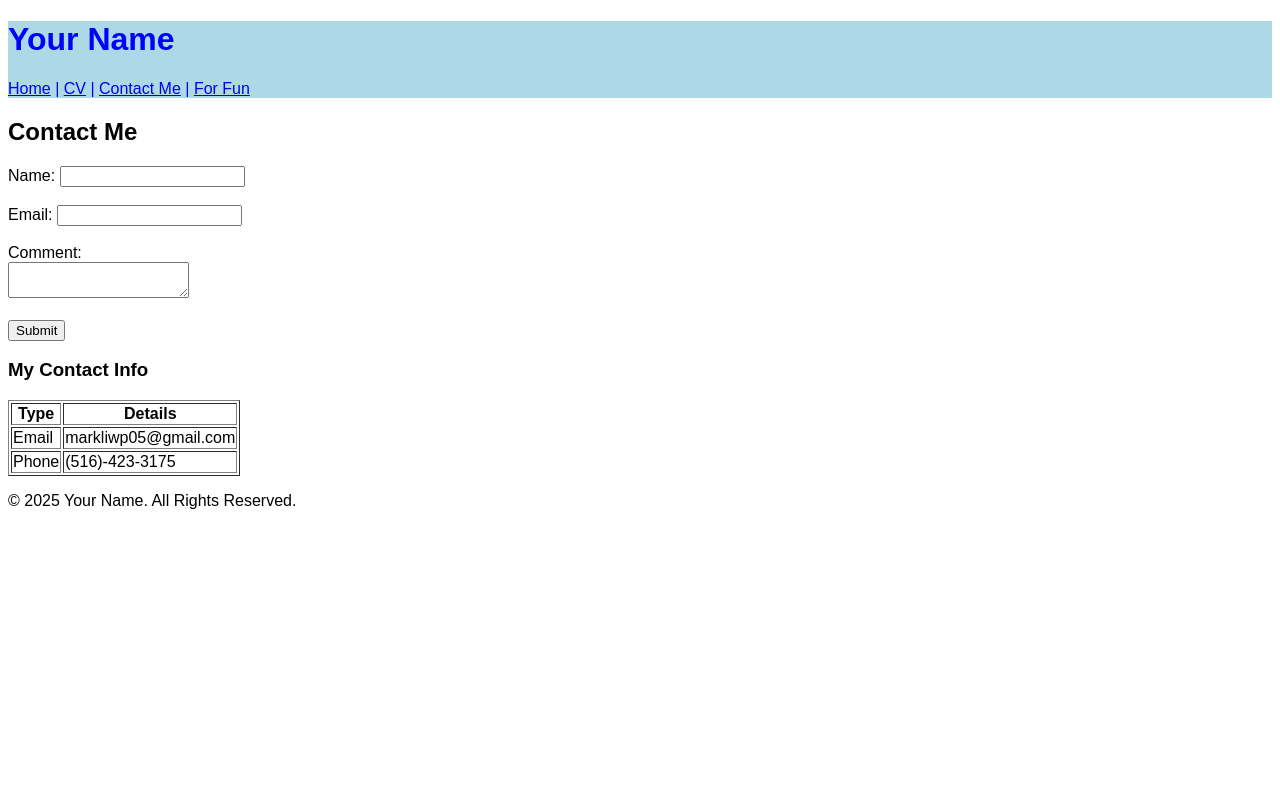
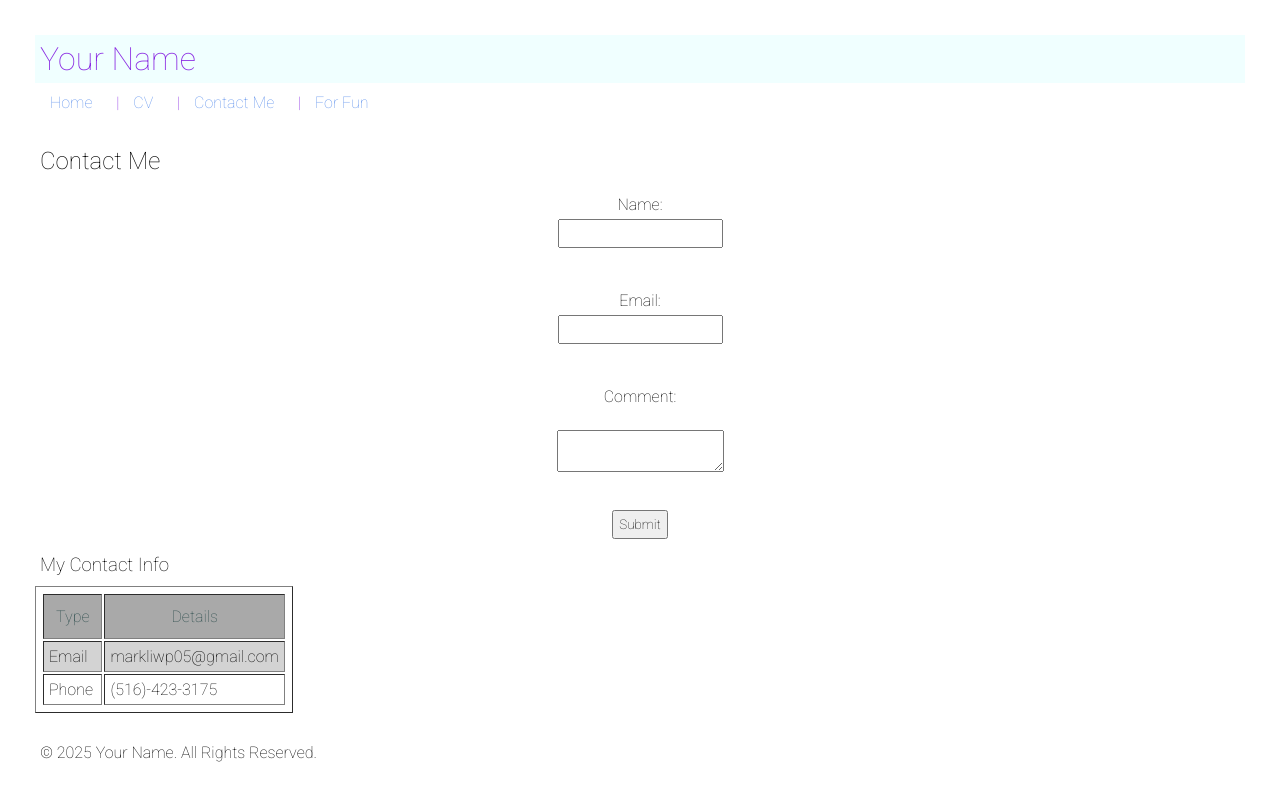
Before and after one commit to MarkLi28/WebDevLabs, a plain HTML site: page views/contact.html in a window 1280 px wide. Drawn offline with Linux system fonts and the light colour scheme.

Commit message:
Add files via upload

```diff
--- /dev/null
+++ b/static/style.css
@@ -0,0 +1,39 @@
+*{
+    font-family: 'Roboto', sans-serif;
+    padding: 5px;
+    margin: 5px;
+    font-optical-sizing: auto;
+    font-weight: 100;
+    font-style: normal;
+}
+
+header{
+    color:blueviolet
+}
+
+#webname {
+    background-color:azure;
+}
+
+nav a{
+    text-decoration: none;
+    color:cornflowerblue;
+    margin-right: 15px;
+}
+
+th {
+    padding: 12px;
+    background-color:darkgray;
+    color:darkslategray;
+    width: fit-content;
+}
+
+tbody tr:nth-child(even){
+    background-color: lightgray;
+}
+
+form * {
+    display: block;
+    margin: auto;
+    text-align:center;
+}
--- a/views/contact.html
+++ b/views/contact.html
@@ -7,10 +7,14 @@
     <meta name="keywords" content="Carnegie Mellon University, Information Systems">
     <meta name="description" content="Contact Your Name">
     <title>Contact Me - Your Name</title>
+    <link rel="stylesheet" href="../static/style.css">
+    <link rel="preconnect" href="https://fonts.googleapis.com">
+    <link rel="preconnect" href="https://fonts.gstatic.com" crossorigin>
+    <link href="https://fonts.googleapis.com/css2?family=Roboto:ital,wght@0,100..900;1,100..900&display=swap" rel="stylesheet">
 </head>
-<body style="font-family: Arial;">
-    <header style="color:blue; background:lightblue;">
-        <h1>Your Name</h1>
+<body>
+    <header>
+        <h1 id="webname">Your Name</h1>
         <nav>
             <a href="../index.html">Home</a> |
             <a href="cv.html">CV</a> |
```
Also changed, not shown: index.html (+7 -3 lines), views/cv.html (+13 -3 lines), views/fun.html (+7 -3 lines).
